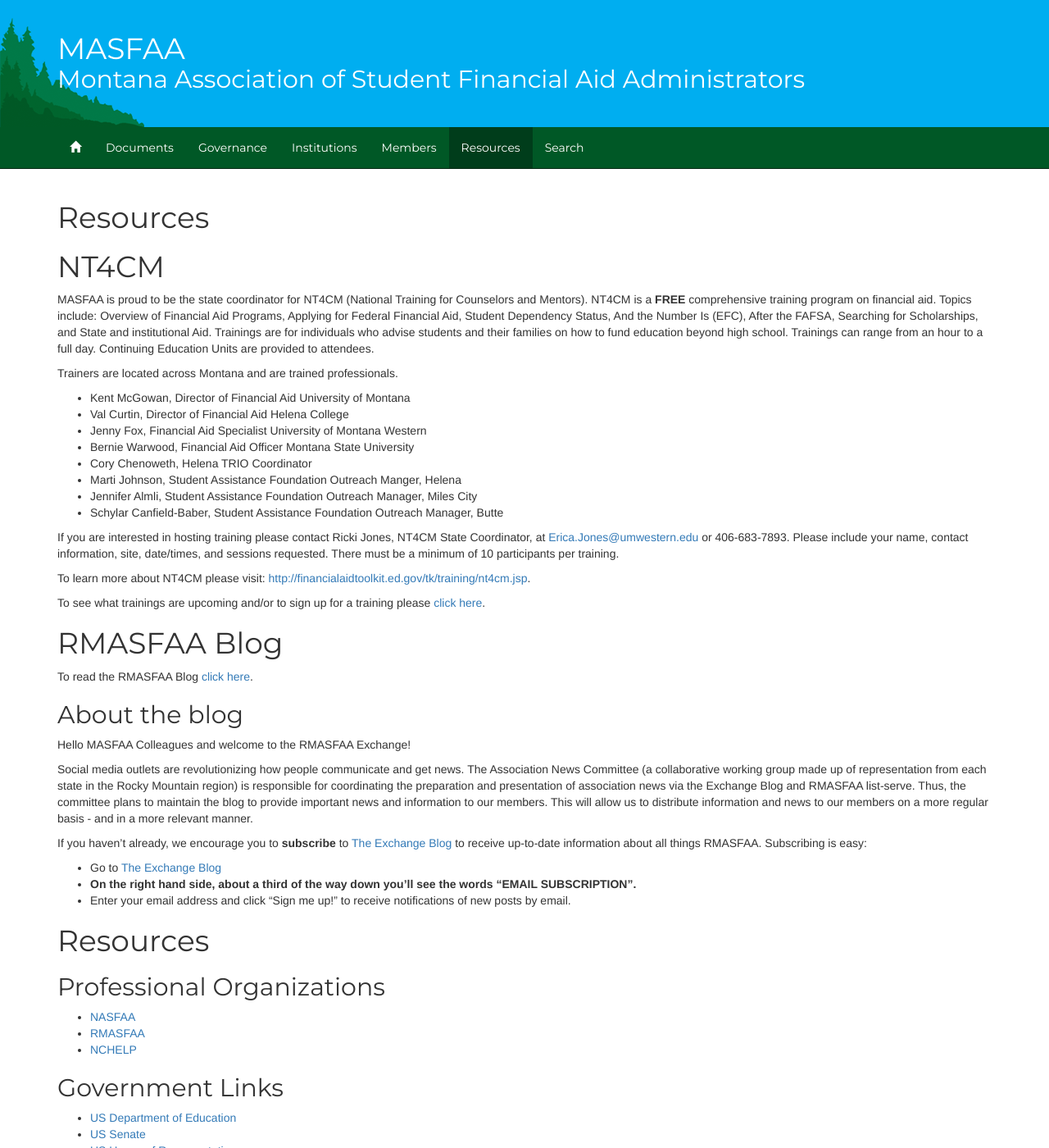
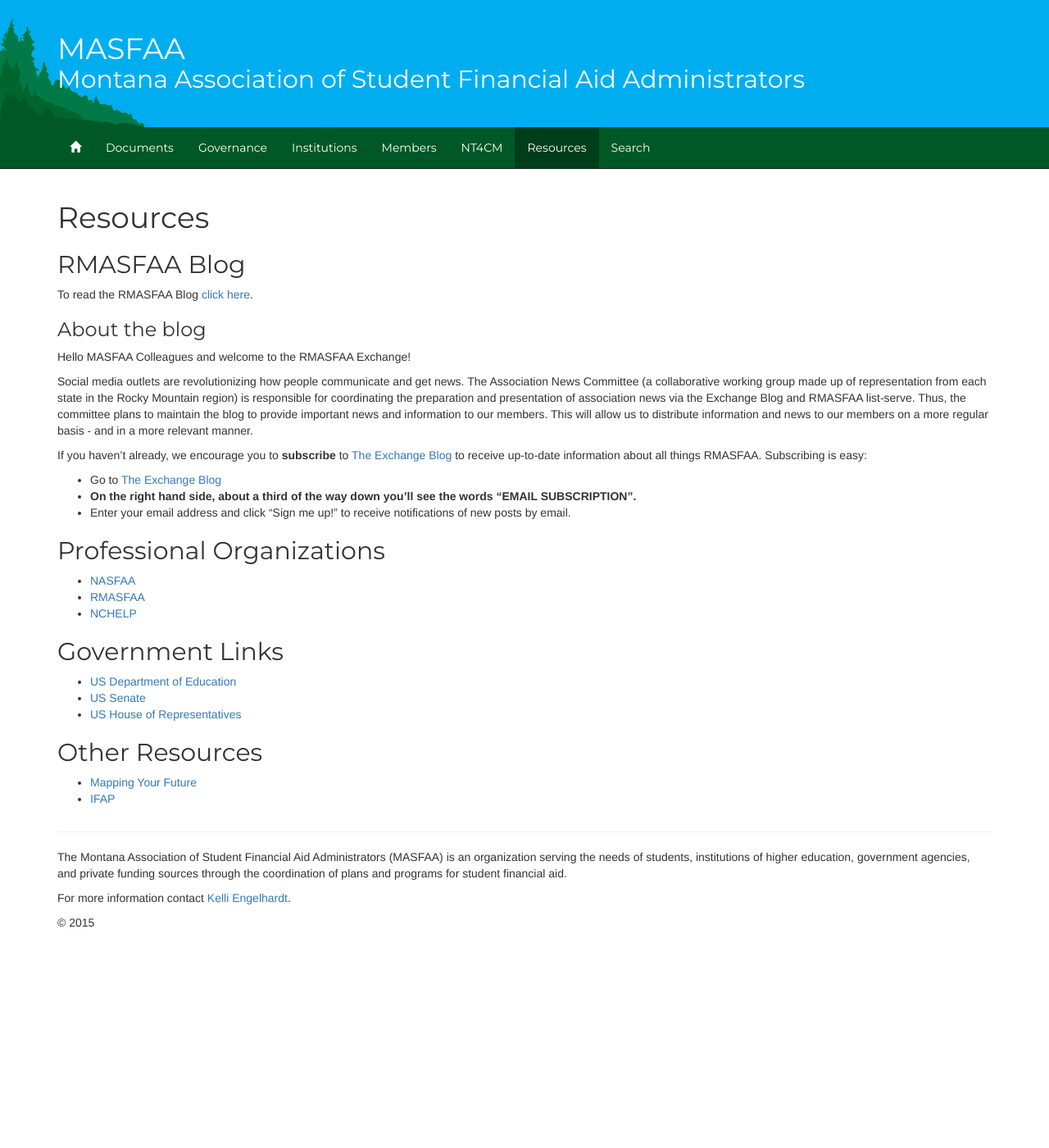
Before and after one commit to mhellwinkel/www.masfaaonline.org, a Jekyll site: the page built from resources.md, in a window 1280 px wide and 1400 px high. Shown: the whole window at 82% size. Built offline with Jekyll 4.4.1, drawn with Linux system fonts in a browser that asks for light colours; nearby versions of some CDN libraries.

Commit message:
Move NT4CM to new page per email and phone call with Tina W

```diff
--- a/_includes/header.html
+++ b/_includes/header.html
@@ -25,6 +25,7 @@
         <li {% if current[1] == 'governance' %}class='active'{% endif %}><a href="{{ site.baseurl }}/governance/">Governance</a></li>
         <li {% if current[1] == 'institutions' %}class='active'{% endif %}><a href="{{ site.baseurl }}/institutions/">Institutions</a></li>
         <li {% if current[1] == 'members' %}class='active'{% endif %}><a href="{{ site.baseurl }}/members/">Members</a></li>
+        <li {% if current[1] == 'nt4cm' %}class='active'{% endif %}><a href="{{ site.baseurl }}/nt4cm/">NT4CM</a></li>
         <li {% if current[1] == 'resources' %}class='active'{% endif %}><a href="{{ site.baseurl }}/resources/">Resources</a></li>
         <li {% if current[1] == 'search' %}class='active'{% endif %}><a href="{{ site.baseurl }}/search/">Search</a></li>
       </ul>
--- a/resources.md
+++ b/resources.md
@@ -5,32 +5,11 @@
 permalink: /resources/
 ---
 
-# NT4CM
-
-MASFAA is proud to be the state coordinator for NT4CM (National Training for Counselors and Mentors). NT4CM is a **FREE** comprehensive training program on financial aid. Topics include: Overview of Financial Aid Programs, Applying for Federal Financial Aid, Student Dependency Status, And the Number Is (EFC), After the FAFSA, Searching for Scholarships, and State and institutional Aid. Trainings are for individuals who advise students and their families on how to fund education beyond high school. Trainings can range from an hour to a full day. Continuing Education Units are provided to attendees.
-
-Trainers are located across Montana and are trained professionals.
-
-* Kent McGowan, Director of Financial Aid University of Montana
-* Val Curtin, Director of Financial Aid Helena College
-* Jenny Fox, Financial Aid Specialist University of Montana Western
-* Bernie Warwood, Financial Aid Officer Montana State University
-* Cory Chenoweth, Helena TRIO Coordinator
-* Marti Johnson, Student Assistance Foundation Outreach Manger, Helena
-* Jennifer Almli, Student Assistance Foundation Outreach Manager, Miles City
-* Schylar Canfield-Baber, Student Assistance Foundation Outreach Manager, Butte
-
-If you are interested in hosting training please contact Ricki Jones, NT4CM State Coordinator, at [Erica.Jones@umwestern.edu](mailto:Erica.Jones@umwestern.edu) or 406-683-7893\. Please include your name, contact information, site, date/times, and sessions requested. There must be a minimum of 10 participants per training.
-
-To learn more about NT4CM please visit: [http://financialaidtoolkit.ed.gov/tk/training/nt4cm.jsp](http://financialaidtoolkit.ed.gov/tk/training/nt4cm.jsp).
-
-To see what trainings are upcoming and/or to sign up for a training please [click here](http://www.cvent.com/events/2014-national-training-for-counselors-and-mentors-nt4cm-/archived-3d983593a5b148b4b30a9e9475fdb851.aspx).
-
-# RMASFAA Blog
+## RMASFAA Blog
 
 To read the RMASFAA Blog [click here](https://rmasfaa.wordpress.com).
 
-## About the blog
+### About the blog
 
 Hello MASFAA Colleagues and welcome to the RMASFAA Exchange!
 
@@ -41,8 +20,6 @@
 * Go to [The Exchange Blog](https://rmasfaa.wordpress.com)
 * **On the right hand side, about a third of the way down you’ll see the words "EMAIL SUBSCRIPTION".**
 * Enter your email address and click “Sign me up!” to receive notifications of new posts by email.
-
-# Resources
 
 ## Professional Organizations
 
```
Also changed, not shown: documents/index.md (+0 -5 lines), nt4cm/index.md (added, +57 -0 lines), 18 other files.
